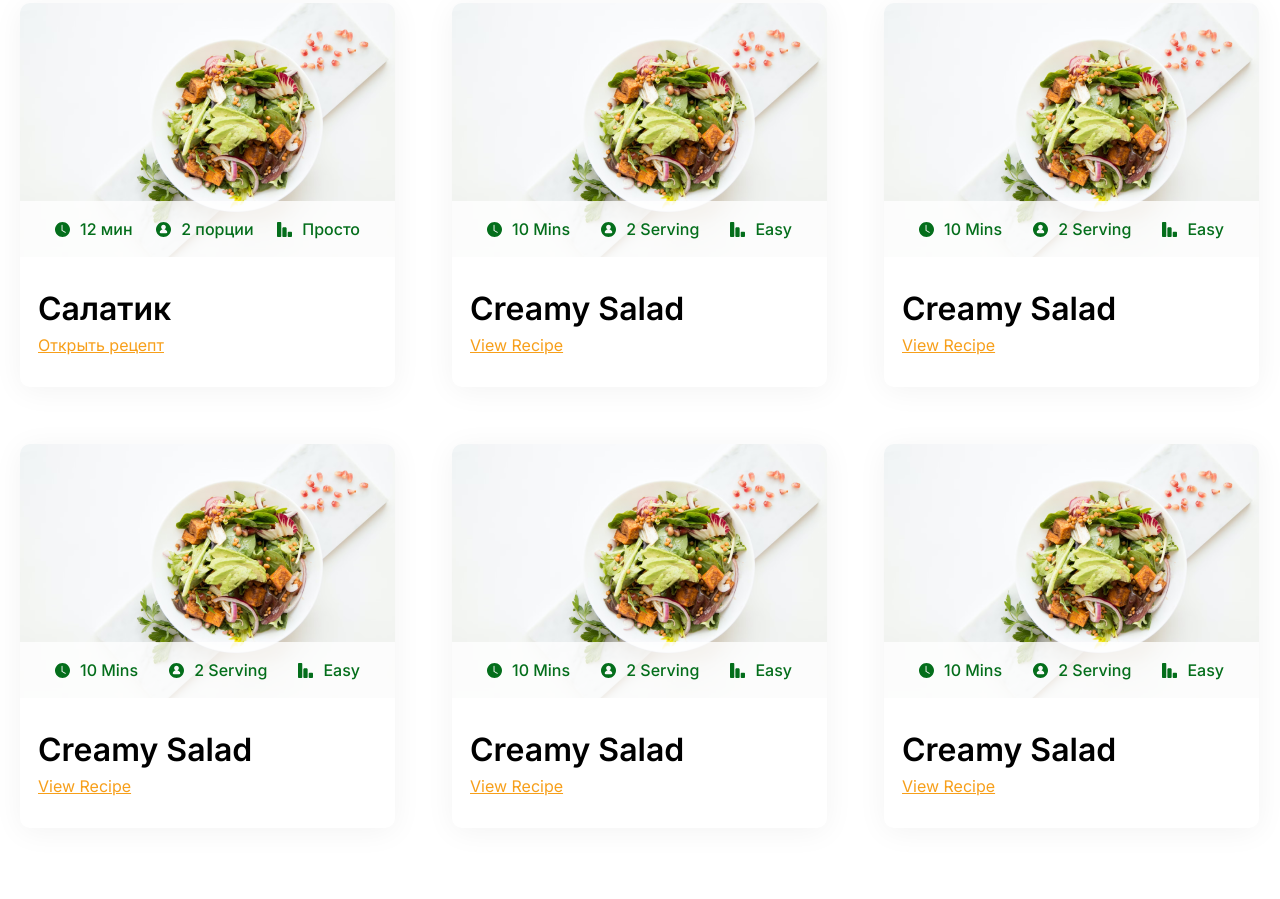
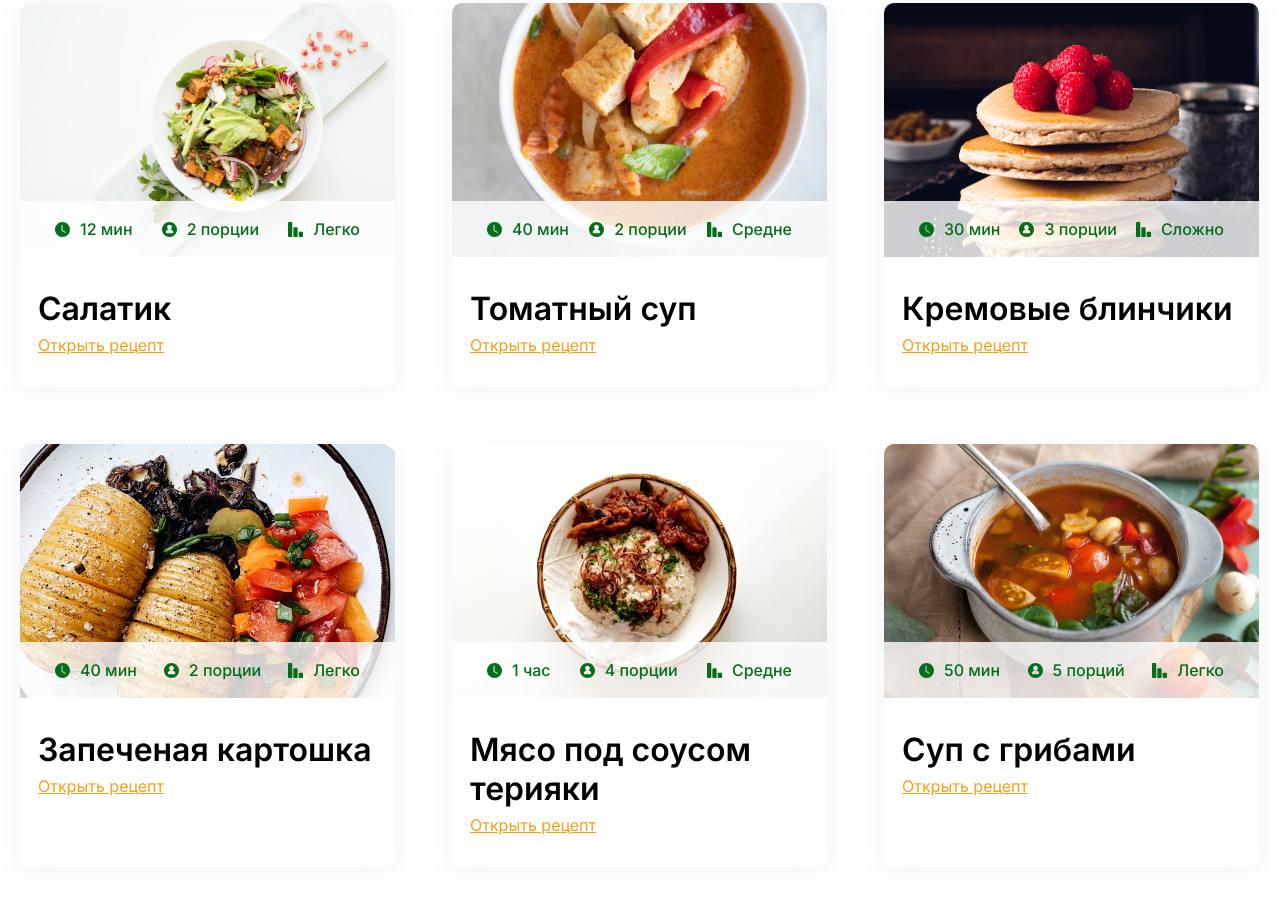
Before and after one commit to Koltipn/itsait, a plain HTML site: page index.html in a window 1280 px wide. Shown: the part 1121-2020 px from the top of the page. Drawn offline with Linux system fonts and the light colour scheme.

Commit message:
малость доработок

```diff
--- a/index.html
+++ b/index.html
@@ -72,7 +72,7 @@
                 <img src="./assets/img/star.svg" />
               </div>
               <p class="first-page__comment-item__text">
-                «Рецепты не только вкусные, но и легко готовятся»
+                «Рецепты не только вкусные, но и легко готовятся. Моих 116 Iq хватило с лихвой»
               </p>
             </div>
             <div class="first-page__comment-item__user-wrap">
@@ -167,7 +167,7 @@
                 </div>
                 <div class="discover__data-item">
                   <img src="./assets/img/bars.svg" alt="" />
-                  <p>Просто</p>
+                  <p>Легко</p>
                 </div>
               </div>
             </div>
@@ -180,126 +180,126 @@
           </div>
           <div class="discover__item">
             <div class="discover__img-wrap">
-              <img src="./assets/img/image 8.png" alt="" />
+              <img src="./assets/img/image sup.png" alt="" />
               <div class="discover__data-wrap">
                 <div class="discover__data-item">
                   <img src="./assets/img/clock.svg" alt="" />
-                  <p>10 Mins</p>
+                  <p>40 мин</p>
                 </div>
                 <div class="discover__data-item">
                   <img src="./assets/img/humangreen.svg" alt="" />
-                  <p>2 Serving</p>
+                  <p>2 порции</p>
                 </div>
                 <div class="discover__data-item">
                   <img src="./assets/img/bars.svg" alt="" />
-                  <p>Easy</p>
+                  <p>Средне</p>
                 </div>
               </div>
             </div>
             <div class="discover__name-wrap">
-              <p class="discover__item-name">Creamy Salad</p>
+              <p class="discover__item-name">Томатный суп</p>
               <p class="discover__item-link">
-                <a href="#"> View Recipe </a>
+                <a href="#"> Открыть рецепт </a>
               </p>
             </div>
           </div>
           <div class="discover__item">
             <div class="discover__img-wrap">
-              <img src="./assets/img/image 8.png" alt="" />
+              <img src="./assets/img/image blin.png" alt="" />
               <div class="discover__data-wrap">
                 <div class="discover__data-item">
                   <img src="./assets/img/clock.svg" alt="" />
-                  <p>10 Mins</p>
+                  <p>30 мин</p>
                 </div>
                 <div class="discover__data-item">
                   <img src="./assets/img/humangreen.svg" alt="" />
-                  <p>2 Serving</p>
+                  <p>3 порции</p>
                 </div>
                 <div class="discover__data-item">
                   <img src="./assets/img/bars.svg" alt="" />
-                  <p>Easy</p>
+                  <p>Сложно</p>
                 </div>
               </div>
             </div>
             <div class="discover__name-wrap">
-              <p class="discover__item-name">Creamy Salad</p>
+              <p class="discover__item-name">Кремовые блинчики</p>
               <p class="discover__item-link">
-                <a href="#"> View Recipe </a>
+                <a href="#"> Открыть рецепт </a>
               </p>
             </div>
           </div>
           <div class="discover__item">
             <div class="discover__img-wrap">
-              <img src="./assets/img/image 8.png" alt="" />
+              <img src="./assets/img/image pot.png" alt="" />
               <div class="discover__data-wrap">
                 <div class="discover__data-item">
                   <img src="./assets/img/clock.svg" alt="" />
-                  <p>10 Mins</p>
+                  <p>40 мин</p>
                 </div>
                 <div class="discover__data-item">
                   <img src="./assets/img/humangreen.svg" alt="" />
-                  <p>2 Serving</p>
+                  <p>2 порции</p>
                 </div>
                 <div class="discover__data-item">
                   <img src="./assets/img/bars.svg" alt="" />
-                  <p>Easy</p>
+                  <p>Легко</p>
                 </div>
               </div>
             </div>
             <div class="discover__name-wrap">
-              <p class="discover__item-name">Creamy Salad</p>
+              <p class="discover__item-name">Запеченая картошка</p>
               <p class="discover__item-link">
-                <a href="#"> View Recipe </a>
+                <a href="#"> Открыть рецепт </a>
               </p>
             </div>
           </div>
           <div class="discover__item">
             <div class="discover__img-wrap">
-              <img src="./assets/img/image 8.png" alt="" />
+              <img src="./assets/img/image ter.png" alt="" />
               <div class="discover__data-wrap">
                 <div class="discover__data-item">
                   <img src="./assets/img/clock.svg" alt="" />
-                  <p>10 Mins</p>
+                  <p>1 час</p>
                 </div>
                 <div class="discover__data-item">
                   <img src="./assets/img/humangreen.svg" alt="" />
-                  <p>2 Serving</p>
+                  <p>4 порции</p>
                 </div>
                 <div class="discover__data-item">
                   <img src="./assets/img/bars.svg" alt="" />
-                  <p>Easy</p>
+                  <p>Средне</p>
                 </div>
               </div>
             </div>
             <div class="discover__name-wrap">
-              <p class="discover__item-name">Creamy Salad</p>
+              <p class="discover__item-name">Мясо под соусом терияки</p>
               <p class="discover__item-link">
-                <a href="#"> View Recipe </a>
+                <a href="#"> Открыть рецепт </a>
               </p>
             </div>
           </div>
           <div class="discover__item">
             <div class="discover__img-wrap">
-              <img src="./assets/img/image 8.png" alt="" />
+              <img src="./assets/img/image grib.png" alt="" />
               <div class="discover__data-wrap">
                 <div class="discover__data-item">
                   <img src="./assets/img/clock.svg" alt="" />
-                  <p>10 Mins</p>
+                  <p>50 мин</p>
                 </div>
                 <div class="discover__data-item">
                   <img src="./assets/img/humangreen.svg" alt="" />
-                  <p>2 Serving</p>
+                  <p>5 порций</p>
                 </div>
                 <div class="discover__data-item">
                   <img src="./assets/img/bars.svg" alt="" />
-                  <p>Easy</p>
+                  <p>Легко</p>
                 </div>
               </div>
             </div>
             <div class="discover__name-wrap">
-              <p class="discover__item-name">Creamy Salad</p>
+              <p class="discover__item-name">Суп с грибами</p>
               <p class="discover__item-link">
-                <a href="#"> View Recipe </a>
+                <a href="#"> Открыть рецепт </a>
               </p>
             </div>
           </div>
@@ -348,7 +348,7 @@
                   <img src="./assets/img/star.svg" alt="" />
                 </div>
                 <p class="com__item-text">
-                  Я хочу сказать, что эти спагетти просто имба. Приготовила за 20 минут. Советую!
+                  Я хочу сказать, что эти спагетти просто имба. Приготовил за 20 минут. Советую!
                 </p>
                 <div class="com__item-img">
                   <img src="./assets/img/image 16.png" />
@@ -563,11 +563,11 @@
               <div class="com__item">
                 <div class="com__item-user">
                   <div class="com__item-photo">
-                    <img src="./assets/img/image 17.png" />
+                    <img src="./assets/img/image egor.png" />
                   </div>
                   <div class="com__item-user-info">
-                    <p class="com__item-title">Spaghetti Bolognesse</p>
-                    <p class="com__item-name">Lady Rudy</p>
+                    <p class="com__item-title">Омлет</p>
+                    <p class="com__item-name">Егор Напаренезасыпалов</p>
                   </div>
                 </div>
                 <div class="com__item-stars">
@@ -575,16 +575,12 @@
                   <img src="./assets/img/star.svg" alt="" />
                   <img src="./assets/img/star.svg" alt="" />
                   <img src="./assets/img/star.svg" alt="" />
-                  <img src="./assets/img/star.svg" alt="" />
                 </div>
                 <p class="com__item-text">
-                  I have to say, your Spaghetti Bolognese recipe is nothing
-                  short of amazing! I've always been a fan of Italian cuisine,
-                  but I was a bit intimidated by the idea of making this classic
-                  at home.
+                  Сносный омлетик, легко готовится, спасибо.
                 </p>
                 <div class="com__item-img">
-                  <img src="./assets/img/image 16.png" />
+                  <img src="./assets/img/image omlet.png" />
                 </div>
                 <div class="com__item-stat-wrap">
                   <div class="com__item-like-wrap">
@@ -602,7 +598,7 @@
                         stroke-linejoin="round"
                       />
                     </svg>
-                    <p>2</p>
+                    <p>1337</p>
                   </div>
                   <div class="com__item-share-wrap">
                     <svg
```
Also changed, not shown: assets/img/image blin.png (added), assets/img/image egor.png (added), assets/img/image grib.png (added), assets/img/image omlet.png (added), assets/img/image pot.png (added), assets/img/image sup.png (added), assets/img/image ter.png (added).
